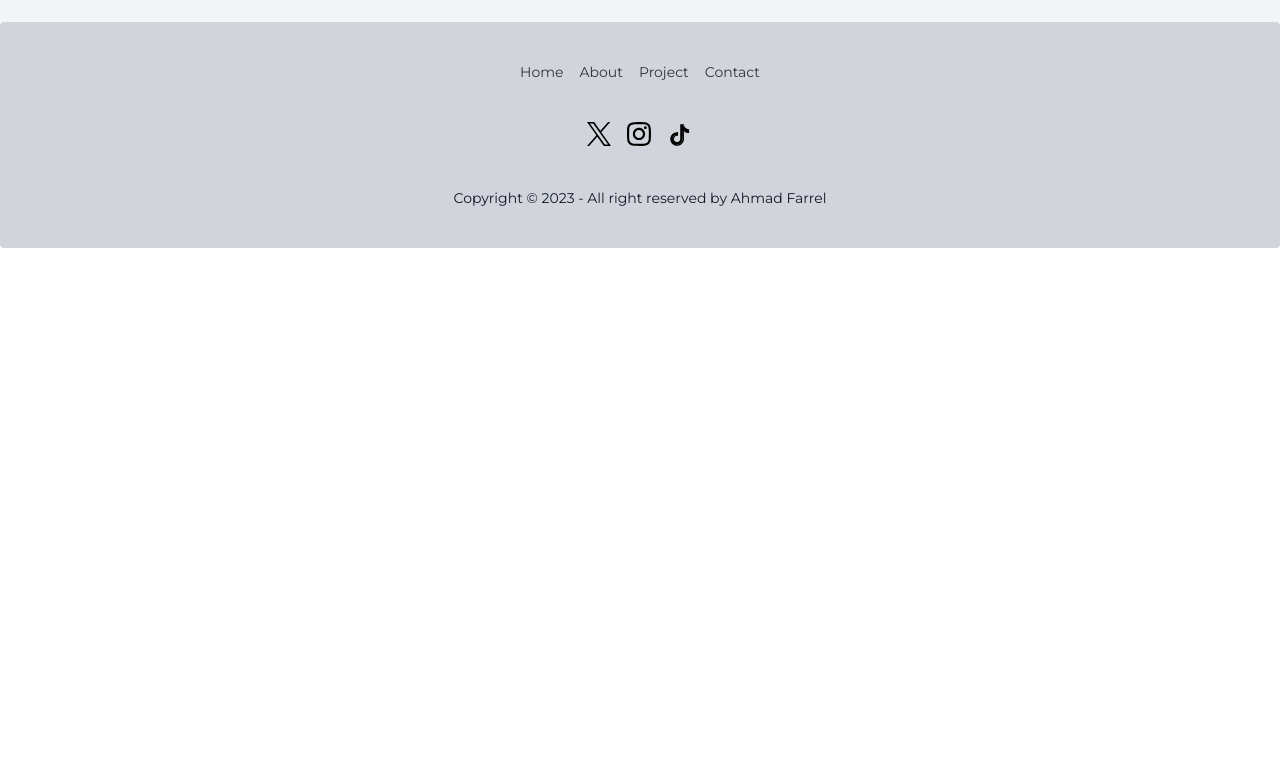
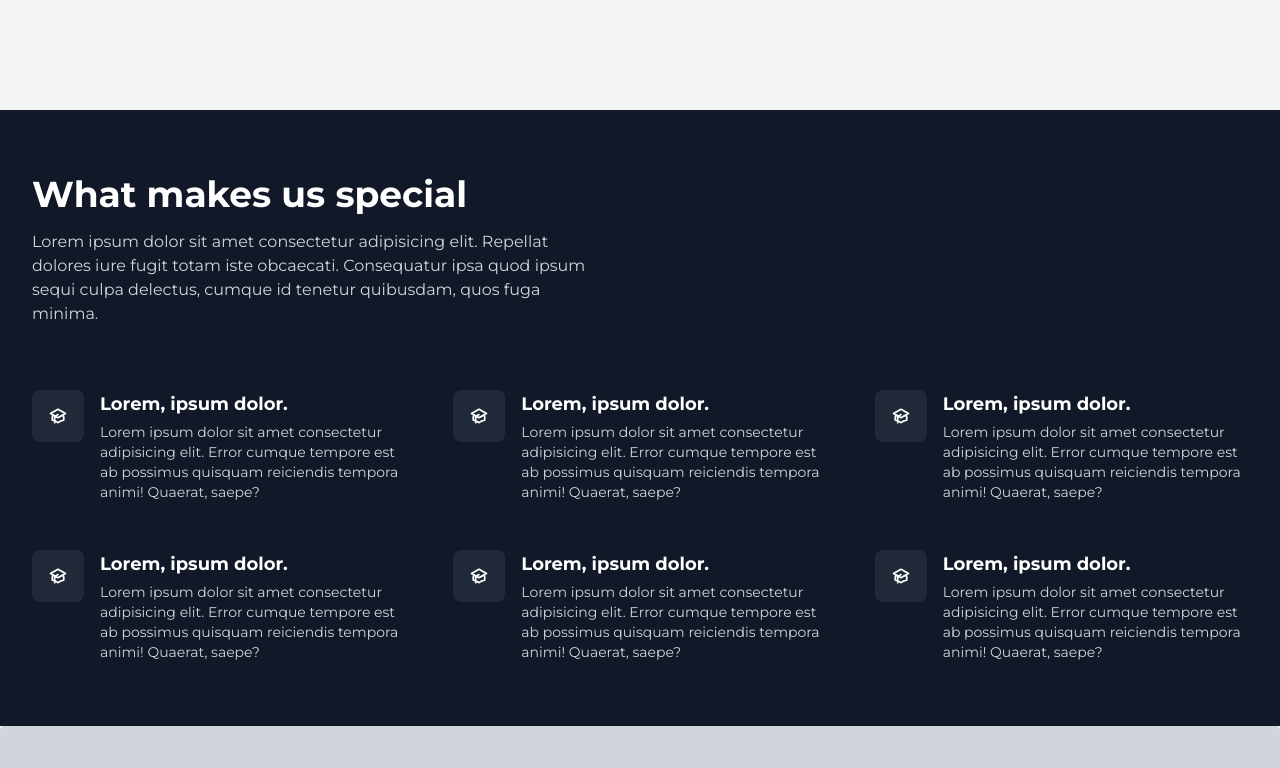
Before and after one commit to EnvyL27/portfolio, a React (Vite) app: page / in a window 1280 px wide. Shown: the part 1347-2115 px from the top of the page. Before the commit the page ends 1595 px from the top, so only its background shows below. Built offline with nearby package versions, Linux system fonts and the light colour scheme.

Commit message:
add portofolio component

```diff
--- a/src/App.jsx
+++ b/src/App.jsx
@@ -15,8 +15,9 @@ function App() {
       <div>
         <Hero />
         <Content />
-        {/* <Port /> */}
+
         <Tools />
+        <Port />
       </div>
       <Footer />
     </>
--- a/src/component/portfolio.jsx
+++ b/src/component/portfolio.jsx
@@ -1,64 +1,221 @@
 function portfolio() {
   return (
     <>
-      <div className="carousel w-full">
-        <div id="slide1" className="carousel-item relative w-full">
-          <img
-            src="/images/stock/photo-1625726411847-8cbb60cc71e6.jpg"
-            className="w-full"
-          />
-          <div className="absolute flex justify-between transform -translate-y-1/2 left-5 right-5 top-1/2">
-            <a href="#slide4" className="btn btn-circle">
-              ❮
-            </a>
-            <a href="#slide2" className="btn btn-circle">
-              ❯
-            </a>
+    <section class="bg-gray-900 text-white">
+  <div class="max-w-screen-xl px-4 py-8 sm:py-12 sm:px-6 lg:py-16 lg:px-8">
+    <div class="max-w-xl">
+      <h2 class="text-3xl font-bold sm:text-4xl">What makes us special</h2>
+
+      <p class="mt-4 text-gray-300">
+        Lorem ipsum dolor sit amet consectetur adipisicing elit. Repellat
+        dolores iure fugit totam iste obcaecati. Consequatur ipsa quod ipsum
+        sequi culpa delectus, cumque id tenetur quibusdam, quos fuga minima.
+      </p>
+    </div>
+
+    <div
+      class="mt-8 grid grid-cols-1 gap-8 md:mt-16 md:grid-cols-2 md:gap-12 lg:grid-cols-3"
+    >
+      <div class="flex items-start gap-4">
+        <span class="shrink-0 rounded-lg bg-gray-800 p-4">
+          <svg
+            class="h-5 w-5"
+            fill="none"
+            stroke="currentColor"
+            viewBox="0 0 24 24"
+            xmlns="http://www.w3.org/2000/svg"
+          >
+            <path d="M12 14l9-5-9-5-9 5 9 5z"></path>
+            <path
+              d="M12 14l6.16-3.422a12.083 12.083 0 01.665 6.479A11.952 11.952 0 0012 20.055a11.952 11.952 0 00-6.824-2.998 12.078 12.078 0 01.665-6.479L12 14z"
+            ></path>
+            <path
+              stroke-linecap="round"
+              stroke-linejoin="round"
+              stroke-width="2"
+              d="M12 14l9-5-9-5-9 5 9 5zm0 0l6.16-3.422a12.083 12.083 0 01.665 6.479A11.952 11.952 0 0012 20.055a11.952 11.952 0 00-6.824-2.998 12.078 12.078 0 01.665-6.479L12 14zm-4 6v-7.5l4-2.222"
+            ></path>
+          </svg>
+        </span>
+
+        <div>
+          <h2 class="text-lg font-bold">Lorem, ipsum dolor.</h2>
+
+          <p class="mt-1 text-sm text-gray-300">
+            Lorem ipsum dolor sit amet consectetur adipisicing elit. Error
+            cumque tempore est ab possimus quisquam reiciendis tempora animi!
+            Quaerat, saepe?
+          </p>
         </div>
       </div>
-        <div id="slide2" className="carousel-item relative w-full">
-          <img
-            src="/images/stock/photo-1609621838510-5ad474b7d25d.jpg"
-            className="w-full"
-          />
-          <div className="absolute flex justify-between transform -translate-y-1/2 left-5 right-5 top-1/2">
-            <a href="#slide1" className="btn btn-circle">
-              ❮
-            </a>
-            <a href="#slide3" className="btn btn-circle">
-              ❯
-            </a>
+
+      <div class="flex items-start gap-4">
+        <span class="shrink-0 rounded-lg bg-gray-800 p-4">
+          <svg
+            class="h-5 w-5"
+            fill="none"
+            stroke="currentColor"
+            viewBox="0 0 24 24"
+            xmlns="http://www.w3.org/2000/svg"
+          >
+            <path d="M12 14l9-5-9-5-9 5 9 5z"></path>
+            <path
+              d="M12 14l6.16-3.422a12.083 12.083 0 01.665 6.479A11.952 11.952 0 0012 20.055a11.952 11.952 0 00-6.824-2.998 12.078 12.078 0 01.665-6.479L12 14z"
+            ></path>
+            <path
+              stroke-linecap="round"
+              stroke-linejoin="round"
+              stroke-width="2"
+              d="M12 14l9-5-9-5-9 5 9 5zm0 0l6.16-3.422a12.083 12.083 0 01.665 6.479A11.952 11.952 0 0012 20.055a11.952 11.952 0 00-6.824-2.998 12.078 12.078 0 01.665-6.479L12 14zm-4 6v-7.5l4-2.222"
+            ></path>
+          </svg>
+        </span>
+
+        <div>
+          <h2 class="text-lg font-bold">Lorem, ipsum dolor.</h2>
+
+          <p class="mt-1 text-sm text-gray-300">
+            Lorem ipsum dolor sit amet consectetur adipisicing elit. Error
+            cumque tempore est ab possimus quisquam reiciendis tempora animi!
+            Quaerat, saepe?
+          </p>
         </div>
       </div>
-        <div id="slide3" className="carousel-item relative w-full">
-          <img
-            src="/images/stock/photo-1414694762283-acccc27bca85.jpg"
-            className="w-full"
-          />
-          <div className="absolute flex justify-between transform -translate-y-1/2 left-5 right-5 top-1/2">
-            <a href="#slide2" className="btn btn-circle">
-              ❮
-            </a>
-            <a href="#slide4" className="btn btn-circle">
-              ❯
-            </a>
+
+      <div class="flex items-start gap-4">
+        <span class="shrink-0 rounded-lg bg-gray-800 p-4">
+          <svg
+            class="h-5 w-5"
+            fill="none"
+            stroke="currentColor"
+            viewBox="0 0 24 24"
+            xmlns="http://www.w3.org/2000/svg"
+          >
+            <path d="M12 14l9-5-9-5-9 5 9 5z"></path>
+            <path
+              d="M12 14l6.16-3.422a12.083 12.083 0 01.665 6.479A11.952 11.952 0 0012 20.055a11.952 11.952 0 00-6.824-2.998 12.078 12.078 0 01.665-6.479L12 14z"
+            ></path>
+            <path
+              stroke-linecap="round"
+              stroke-linejoin="round"
+              stroke-width="2"
+              d="M12 14l9-5-9-5-9 5 9 5zm0 0l6.16-3.422a12.083 12.083 0 01.665 6.479A11.952 11.952 0 0012 20.055a11.952 11.952 0 00-6.824-2.998 12.078 12.078 0 01.665-6.479L12 14zm-4 6v-7.5l4-2.222"
+            ></path>
+          </svg>
+        </span>
+
+        <div>
+          <h2 class="text-lg font-bold">Lorem, ipsum dolor.</h2>
+
+          <p class="mt-1 text-sm text-gray-300">
+            Lorem ipsum dolor sit amet consectetur adipisicing elit. Error
+            cumque tempore est ab possimus quisquam reiciendis tempora animi!
+            Quaerat, saepe?
+          </p>
         </div>
       </div>
-        <div id="slide4" className="carousel-item relative w-full">
-          <img
-            src="/images/stock/photo-1665553365602-b2fb8e5d1707.jpg"
-            className="w-full"
-          />
-          <div className="absolute flex justify-between transform -translate-y-1/2 left-5 right-5 top-1/2">
-            <a href="#slide3" className="btn btn-circle">
-              ❮
-            </a>
-            <a href="#slide1" className="btn btn-circle">
-              ❯
-            </a>
+
+      <div class="flex items-start gap-4">
+        <span class="shrink-0 rounded-lg bg-gray-800 p-4">
+          <svg
+            class="h-5 w-5"
+            fill="none"
+            stroke="currentColor"
+            viewBox="0 0 24 24"
+            xmlns="http://www.w3.org/2000/svg"
+          >
+            <path d="M12 14l9-5-9-5-9 5 9 5z"></path>
+            <path
+              d="M12 14l6.16-3.422a12.083 12.083 0 01.665 6.479A11.952 11.952 0 0012 20.055a11.952 11.952 0 00-6.824-2.998 12.078 12.078 0 01.665-6.479L12 14z"
+            ></path>
+            <path
+              stroke-linecap="round"
+              stroke-linejoin="round"
+              stroke-width="2"
+              d="M12 14l9-5-9-5-9 5 9 5zm0 0l6.16-3.422a12.083 12.083 0 01.665 6.479A11.952 11.952 0 0012 20.055a11.952 11.952 0 00-6.824-2.998 12.078 12.078 0 01.665-6.479L12 14zm-4 6v-7.5l4-2.222"
+            ></path>
+          </svg>
+        </span>
+
+        <div>
+          <h2 class="text-lg font-bold">Lorem, ipsum dolor.</h2>
+
+          <p class="mt-1 text-sm text-gray-300">
+            Lorem ipsum dolor sit amet consectetur adipisicing elit. Error
+            cumque tempore est ab possimus quisquam reiciendis tempora animi!
+            Quaerat, saepe?
+          </p>
+        </div>
+      </div>
+
+      <div class="flex items-start gap-4">
+        <span class="shrink-0 rounded-lg bg-gray-800 p-4">
+          <svg
+            class="h-5 w-5"
+            fill="none"
+            stroke="currentColor"
+            viewBox="0 0 24 24"
+            xmlns="http://www.w3.org/2000/svg"
+          >
+            <path d="M12 14l9-5-9-5-9 5 9 5z"></path>
+            <path
+              d="M12 14l6.16-3.422a12.083 12.083 0 01.665 6.479A11.952 11.952 0 0012 20.055a11.952 11.952 0 00-6.824-2.998 12.078 12.078 0 01.665-6.479L12 14z"
+            ></path>
+            <path
+              stroke-linecap="round"
+              stroke-linejoin="round"
+              stroke-width="2"
+              d="M12 14l9-5-9-5-9 5 9 5zm0 0l6.16-3.422a12.083 12.083 0 01.665 6.479A11.952 11.952 0 0012 20.055a11.952 11.952 0 00-6.824-2.998 12.078 12.078 0 01.665-6.479L12 14zm-4 6v-7.5l4-2.222"
+            ></path>
+          </svg>
+        </span>
+
+        <div>
+          <h2 class="text-lg font-bold">Lorem, ipsum dolor.</h2>
+
+          <p class="mt-1 text-sm text-gray-300">
+            Lorem ipsum dolor sit amet consectetur adipisicing elit. Error
+            cumque tempore est ab possimus quisquam reiciendis tempora animi!
+            Quaerat, saepe?
+          </p>
+        </div>
+      </div>
+
+      <div class="flex items-start gap-4">
+        <span class="shrink-0 rounded-lg bg-gray-800 p-4">
+          <svg
+            class="h-5 w-5"
+            fill="none"
+            stroke="currentColor"
+            viewBox="0 0 24 24"
+            xmlns="http://www.w3.org/2000/svg"
+          >
+            <path d="M12 14l9-5-9-5-9 5 9 5z"></path>
+            <path
+              d="M12 14l6.16-3.422a12.083 12.083 0 01.665 6.479A11.952 11.952 0 0012 20.055a11.952 11.952 0 00-6.824-2.998 12.078 12.078 0 01.665-6.479L12 14z"
+            ></path>
+            <path
+              stroke-linecap="round"
+              stroke-linejoin="round"
+              stroke-width="2"
+              d="M12 14l9-5-9-5-9 5 9 5zm0 0l6.16-3.422a12.083 12.083 0 01.665 6.479A11.952 11.952 0 0012 20.055a11.952 11.952 0 00-6.824-2.998 12.078 12.078 0 01.665-6.479L12 14zm-4 6v-7.5l4-2.222"
+            ></path>
+          </svg>
+        </span>
+
+        <div>
+          <h2 class="text-lg font-bold">Lorem, ipsum dolor.</h2>
+
+          <p class="mt-1 text-sm text-gray-300">
+            Lorem ipsum dolor sit amet consectetur adipisicing elit. Error
+            cumque tempore est ab possimus quisquam reiciendis tempora animi!
+            Quaerat, saepe?
+          </p>
         </div>
       </div>
     </div>
+  </div>
+</section>
     </>
   );
 }
--- a/src/component/tools.jsx
+++ b/src/component/tools.jsx
@@ -10,7 +10,7 @@ import Fm from "./../../public/figma.png";
 function tools() {
   return (
     <>
-    <div className='bg-gray-100 py-6'>
+    <div className='bg-gray-100 py-6 pb-28'>
       <div className="title">
         <div className="text-3xl text-gray-800 font-extrabold text-center font-montserrat">
           My Expertise
--- a/src/layouts/navbar.jsx
+++ b/src/layouts/navbar.jsx
@@ -49,24 +49,27 @@ function navbar() {
             </label>
             <ul
               tabIndex={0}
-              className="menu menu-sm dropdown-content mt-3 z-[1] p-2 shadow bg-base-100 rounded-box w-52"
+              className="mr-8 enu menu-sm dropdown-content mt-1 z-[1] p-2 shadow bg-indigo-400 w-52 text-base-100 font-semibold"
             >
               <li>
-                <a>Item 1</a>
+                <a>HOME</a>
               </li>
               <li>
-                <a>Parent</a>
-                <ul className="p-2">
+                <a>ABOUT</a>
+                {/* <ul className="p-2">
                   <li>
                     <a>Submenu 1</a>
                   </li>
                   <li>
                     <a>Submenu 2</a>
                   </li>
-                </ul>
+                </ul> */}
               </li>
               <li>
-                <a>Item 3</a>
+                <a>PROJECT</a>
+              </li>
+              <li>
+                <a>CONTACT</a>
               </li>
             </ul>
           </div>
```
Also changed, not shown: src/component/about.jsx (added). Lines whose indentation alone changed are shown as unchanged.
